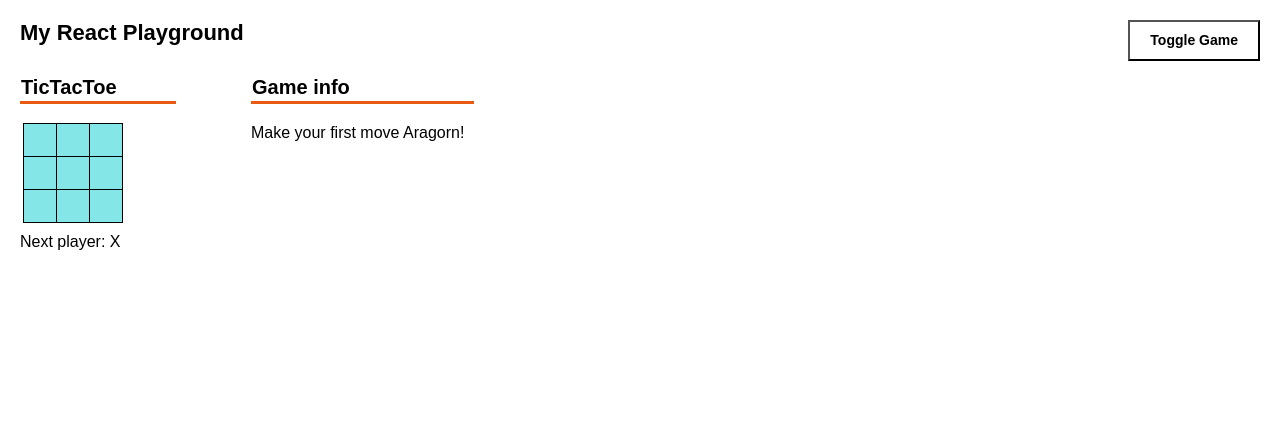
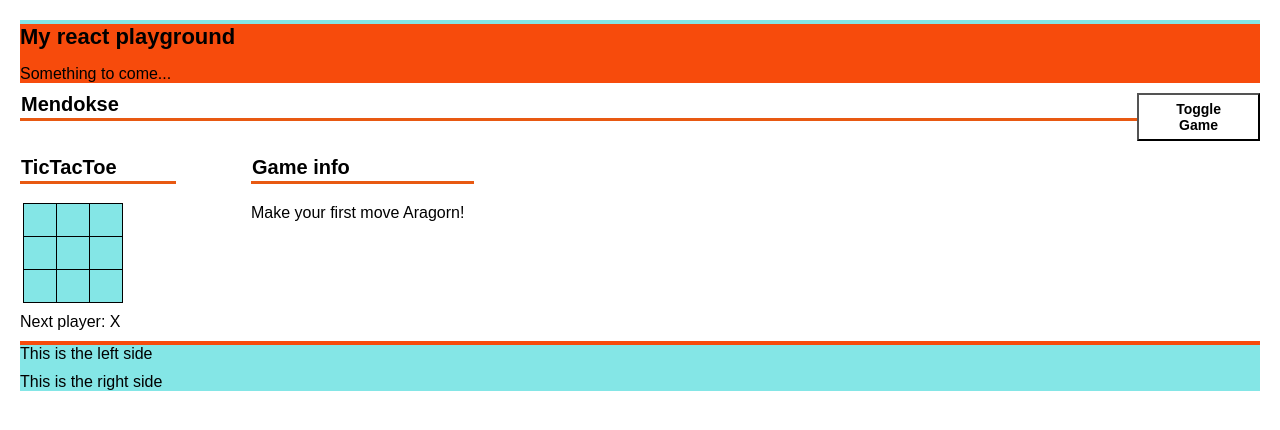
Before and after one commit to JosefineRutgerson/ReactPlayground, a React (Vite) app: page / in a window 1280 px wide. Shown: the top 430 px of the page. Built offline with nearby package versions, Linux system fonts and the light colour scheme.

Commit message:
Some changes

```diff
--- a/src/App.jsx
+++ b/src/App.jsx
@@ -1,18 +1,21 @@
 import { useState } from "react";
 import Game from "./components/TicTacToe/Game.jsx";
 import MemoryGame from "./components/Memory/MemoryGame.jsx";
+import Layout from "./layout/layout.jsx";
 
 export default function App() {
   const [togglePage, setTogglePage] = useState(false);
 
   return (
+    <Layout>
     <div className="app-container">
       <div className="togglePageContainer">
-        <h1>My React Playground</h1>
+        <h2>Mendokse</h2>
         <button onClick={() => setTogglePage(!togglePage)}>Toggle Game</button>
       </div>
 
       {!togglePage ? <Game /> : <MemoryGame />}
     </div>
+    </Layout>
   );
 }
--- a/src/layout/footer.jsx
+++ b/src/layout/footer.jsx
@@ -1,10 +1,15 @@
 import { useState } from "react";
 
+
+export default function Footer() {
+  return (
     <footer className="footer">
-  <div classname="footer-left">
+      <div className="footer-left">
         <p>This is the left side</p>
       </div>
       <div className="footer-right">
         <p>This is the right side</p>
       </div>
-</footer>;
+    </footer>
+  );
+}
--- a/src/layout/header.jsx
+++ b/src/layout/header.jsx
@@ -1,10 +1,15 @@
 import { useState } from "react";
 
+
+export default function Header() {
+  return (
     <header>
       <div className="header-left">
-    <p>My react playground</p>
+        <h1>My react playground</h1>
       </div>
       <div className="header-right">
         <p>Something to come...</p>
       </div>
-</header>;
+    </header>
+  );
+}
--- a/src/styles.css
+++ b/src/styles.css
@@ -14,7 +14,7 @@ h1 {
 }
 
 h2 {
-  display: : block;
+  display: block;
   width: 100%;
   margin-top: 0;
   font-size: 20px;
@@ -81,6 +81,13 @@ body {
   font-family: sans-serif;
   margin: 20px;
   padding: 0;
+}
+
+header {
+  min-height: 50px;
+  background-color:rgb(247, 75, 12) ;
+  border-top: 4px solid #84e6e6;
+
 }
 
 footer {
```
Also changed, not shown: src/layout/layout.jsx (+7 -6 lines), 2 other files (tests, documents, lock files or other folders). Lines whose indentation alone changed are shown as unchanged.
